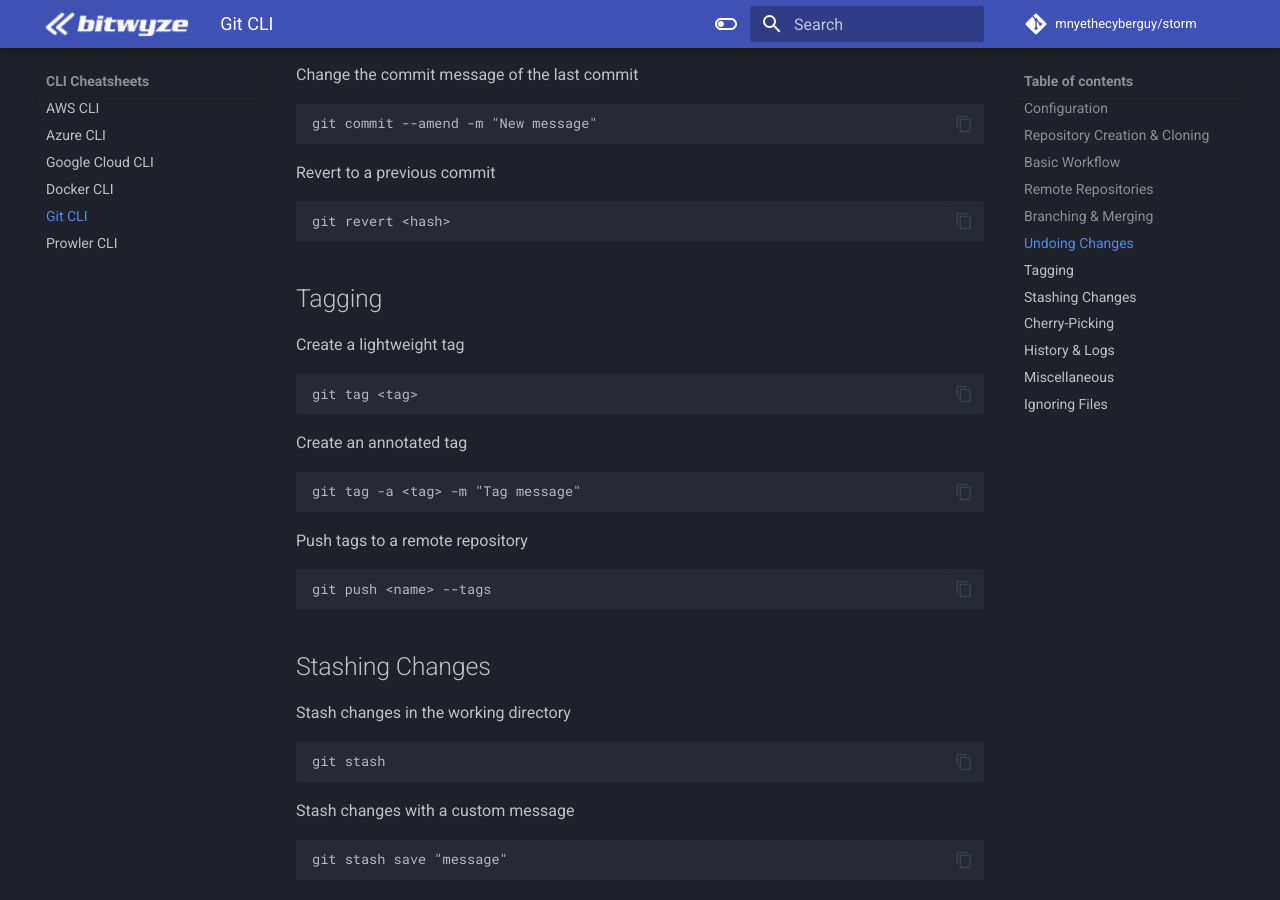
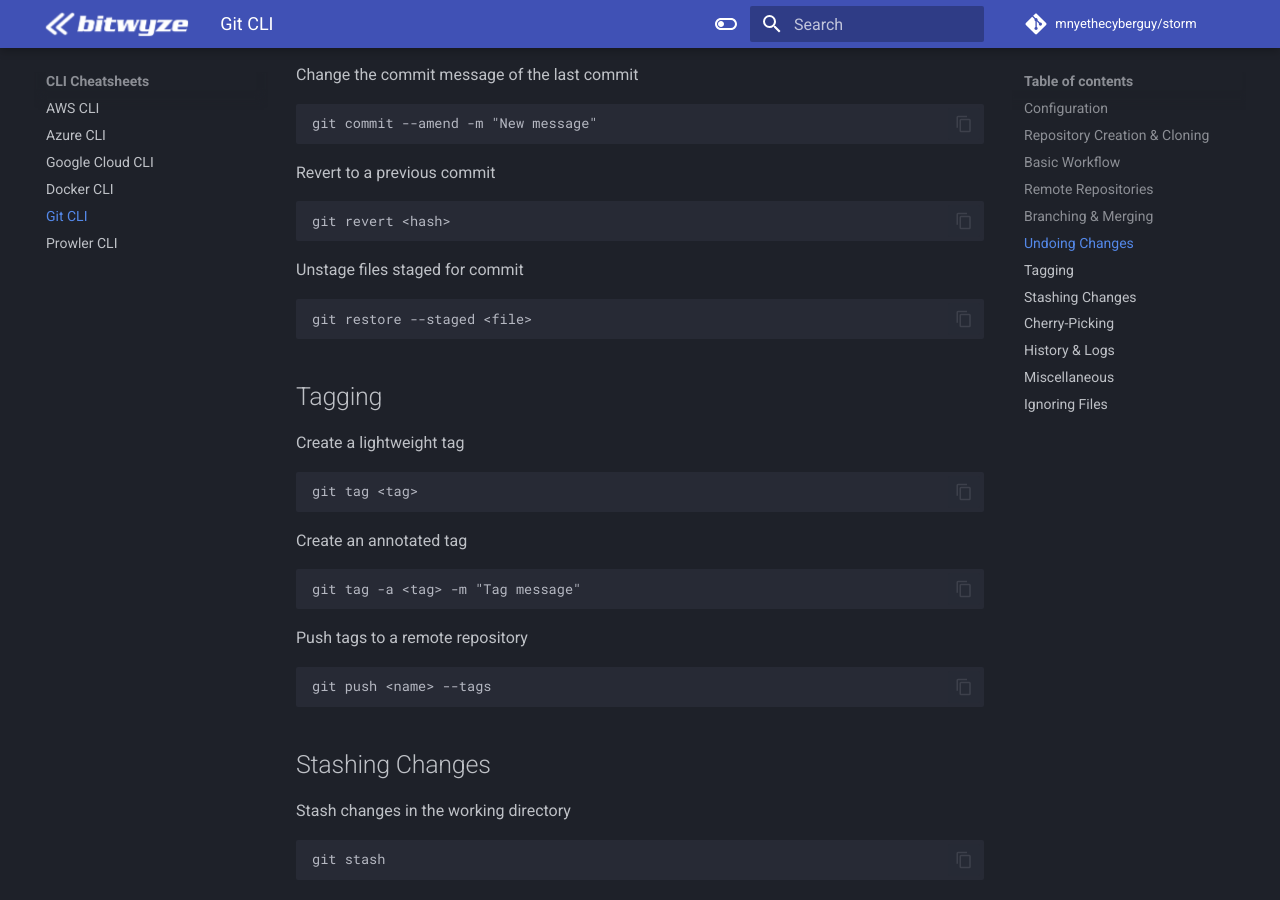
Before and after one commit to mnyethecyberguy/storm, an MkDocs documentation site: the page built from docs/cli/gitcli.md, in a window 1280 px wide and 900 px high, scrolled down 3363 px. Built offline with MkDocs 1.6.1 and Material for MkDocs 9.7.7, drawn with Linux system fonts in a browser that asks for light colours; comment, search, counter and statistics services are not loaded.

Commit message:
Updated gitcli.md

````diff
--- a/docs/cli/gitcli.md
+++ b/docs/cli/gitcli.md
@@ -158,6 +158,11 @@ Revert to a previous commit
 git revert <hash>
 ```
 
+Unstage files staged for commit
+```
+git restore --staged <file>
+```
+
 ## Tagging
 Create a lightweight tag
 ```
````
